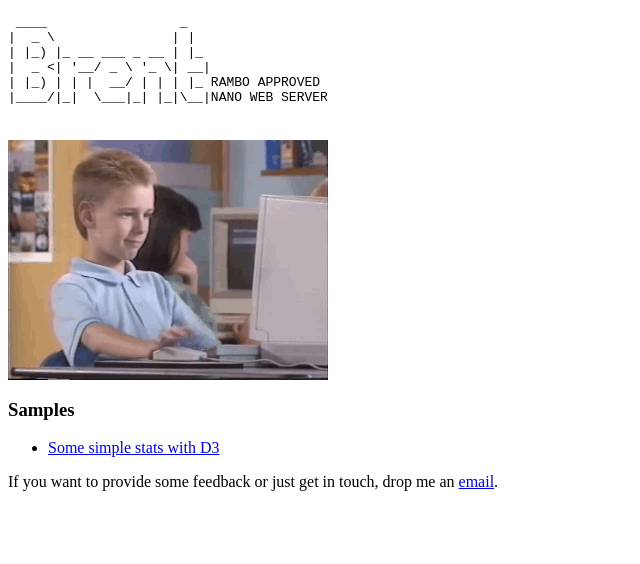
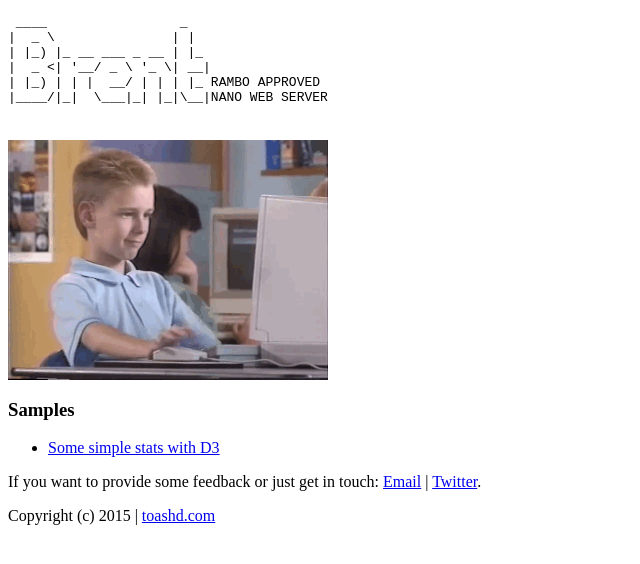
Before and after one commit to toashd/brent, a plain HTML site: page examples/web/index.html in a window 1280 px wide. Shown: the whole page, without its empty margins (0-640 px from the left). Drawn offline with Linux system fonts and the light colour scheme.

Commit message:
Update example

```diff
--- a/examples/web/index.html
+++ b/examples/web/index.html
@@ -15,6 +15,7 @@
     <ul>
       <li><a href="d3/data.html">Some simple stats with D3</a></li>
     </ul>
-    <p>If you want to provide some feedback or just get in touch, drop me an <a href="mailto:toashd@gmail.com">email</a>.</p>
+    <p>If you want to provide some feedback or just get in touch: <a href="mailto:toashd@gmail.com">Email</a> | <a href="https://twitter.com/toashd">Twitter</a>.</p>
+    <p>Copyright (c) 2015 | <a href="http://toashd.com/">toashd.com</a></p>
   </body>
 </html>
```
